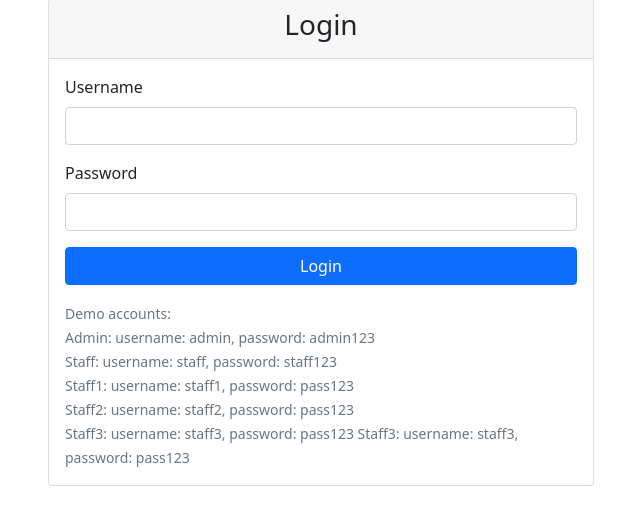
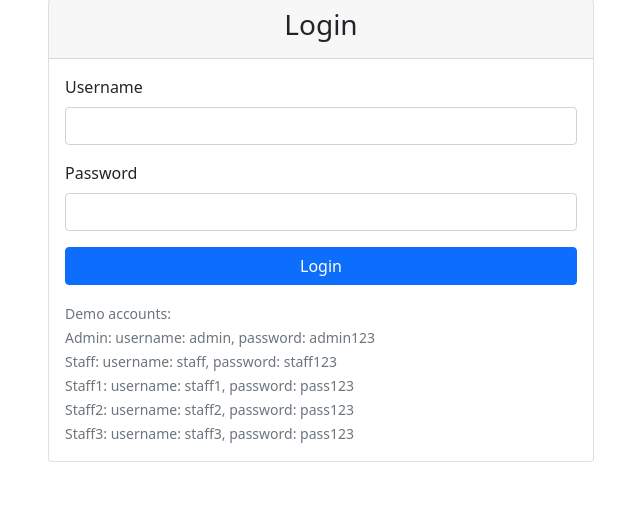
Before and after one commit to Thalmalki/Fakeeh-helpdesk-backend, a Flask app: page /login in a window 1280 px wide. Shown: the part 81-606 px from the top of the page, without its empty margins (319-959 px from the left). Run offline with Flask 3, Linux system fonts and the light colour scheme.

Commit message:
Update login.html

```diff
--- a/templates/login.html
+++ b/templates/login.html
@@ -30,7 +30,6 @@
                         Staff1: username: staff1, password: pass123<br>
                         Staff2: username: staff2, password: pass123<br>
                         Staff3: username: staff3, password: pass123
-                        Staff3: username: staff3, password: pass123
                     </small>
                 </div>
             </div>
```
